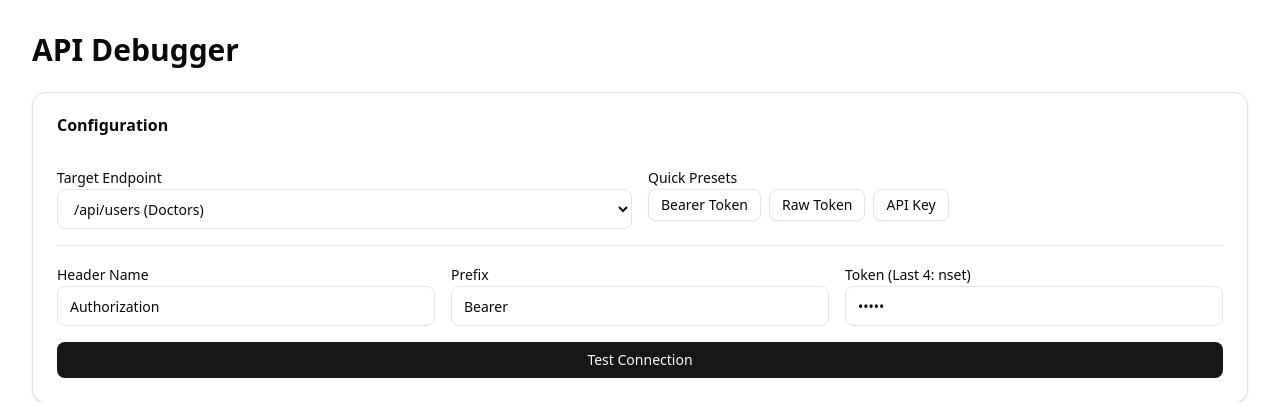
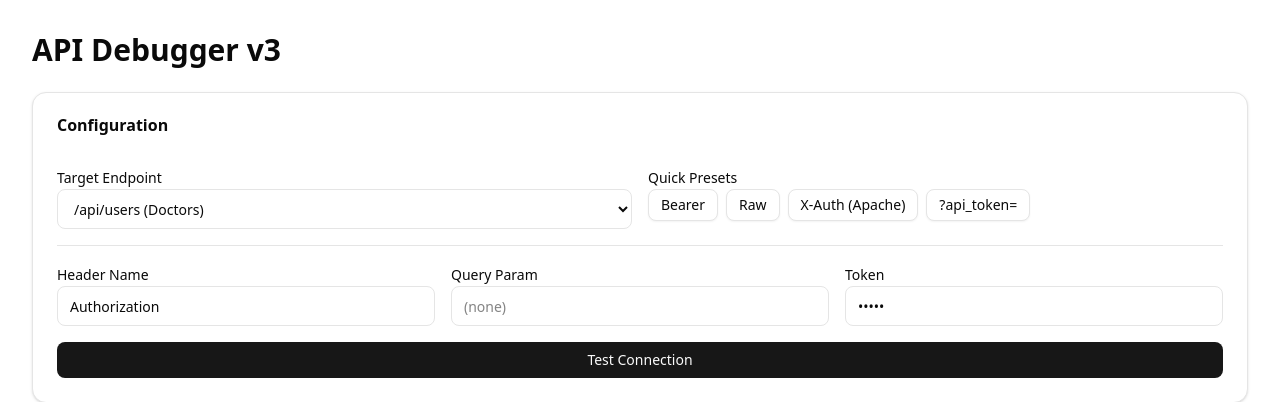
Before and after one commit to tienmed/Reception-Unit-Application-Proposal, a Next.js app: page /test-api in a window 1280 px wide. Shown: the top 402 px of the page. Built offline with nearby package versions, Linux system fonts and the light colour scheme; no server answers.

Commit message:
Add Apache Header Stripping Workarounds to Test Page

```diff
--- a/src/app/test-api/page.tsx
+++ b/src/app/test-api/page.tsx
@@ -20,6 +20,7 @@ export default function TestApiPage() {
     const [token, setToken] = useState('');
     const [headerName, setHeaderName] = useState('Authorization');
     const [tokenPrefix, setTokenPrefix] = useState('Bearer ');
+    const [queryParam, setQueryParam] = useState(''); // New state for Query Param name
 
     useEffect(() => {
         // Load env token on mount
@@ -30,32 +31,51 @@ export default function TestApiPage() {
 
     const addLog = (msg: string) => setLogs(prev => [`${new Date().toLocaleTimeString()}: ${msg}`, ...prev]);
 
-    const applyPreset = (name: string, prefix: string) => {
-        setHeaderName(name);
-        setTokenPrefix(prefix);
-        addLog(`Applied Preset: ${name} with prefix '${prefix}'`);
+    const applyPreset = (type: string) => {
+        setQueryParam(''); // Reset query param by default
+        if (type === 'Bearer') {
+            setHeaderName('Authorization');
+            setTokenPrefix('Bearer ');
+        } else if (type === 'Raw') {
+            setHeaderName('Authorization');
+            setTokenPrefix('');
+        } else if (type === 'Apache') {
+            setHeaderName('X-Authorization'); // Common workaround for Apache stripping Auth header
+            setTokenPrefix('Bearer ');
+        } else if (type === 'Query') {
+            setHeaderName(''); // No header
+            setQueryParam('api_token'); // Common Laravel/PHP query param
+            setTokenPrefix('');
+        }
+        addLog(`Applied Preset: ${type}`);
     };
 
     const fetchData = async () => {
         setLoading(true);
         setError('');
         setLogs([]);
-        addLog(`Starting fetch to ${endpoint}...`);
-        addLog(`Header: ${headerName}`);
-        addLog(`Prefix: '${tokenPrefix}'`);
-        addLog(`Token Length: ${token.length}`);
+
+        let url = endpoint;
+        if (queryParam && token) {
+            url += `${url.includes('?') ? '&' : '?'}${queryParam}=${token}`;
+        }
+
+        addLog(`Fetching ${url}...`);
 
         const headers: Record<string, string> = {
             'Content-Type': 'application/json',
             'Accept': 'application/json',
         };
 
-        if (token) {
+        if (headerName && token) {
             headers[headerName] = `${tokenPrefix}${token}`;
+            addLog(`Header: ${headerName}: ${tokenPrefix}***`);
+        } else if (queryParam) {
+            addLog(`Query Param: ${queryParam}=***`);
         }
 
         try {
-            const res = await fetch(endpoint, { headers });
+            const res = await fetch(url, { headers });
             addLog(`Status: ${res.status} ${res.statusText}`);
 
             const text = await res.text();
@@ -64,7 +84,6 @@ export default function TestApiPage() {
                 addLog(`Response JSON: ${JSON.stringify(data).substring(0, 150)}...`);
 
                 if (data.success || Array.isArray(data)) {
-                    // Try to guess data type for display
                     if (endpoint.includes('users')) setUsers(data.data || data);
                     if (endpoint.includes('clinics')) setClinics(data.data || data);
                 }
@@ -84,7 +103,7 @@ export default function TestApiPage() {
 
     return (
         <div className="p-8 space-y-6 container mx-auto">
-            <h1 className="text-3xl font-bold">API Debugger</h1>
+            <h1 className="text-3xl font-bold">API Debugger v3</h1>
 
             <Card>
                 <CardHeader>
@@ -102,14 +121,16 @@ export default function TestApiPage() {
                                 <option value="/api/users">/api/users (Doctors)</option>
                                 <option value="/api/clinics">/api/clinics</option>
                                 <option value="/api/schedules/daily">/api/schedules/daily</option>
+                                <option value="/api/auth/verify">/api/auth/verify</option>
                             </select>
                         </div>
                         <div className="space-y-2">
                             <label className="text-sm font-medium">Quick Presets</label>
-                            <div className="flex gap-2">
-                                <Button variant="outline" size="sm" onClick={() => applyPreset('Authorization', 'Bearer ')}>Bearer Token</Button>
-                                <Button variant="outline" size="sm" onClick={() => applyPreset('Authorization', '')}>Raw Token</Button>
-                                <Button variant="outline" size="sm" onClick={() => applyPreset('x-api-key', '')}>API Key</Button>
+                            <div className="flex flex-wrap gap-2">
+                                <Button variant="outline" size="sm" onClick={() => applyPreset('Bearer')}>Bearer</Button>
+                                <Button variant="outline" size="sm" onClick={() => applyPreset('Raw')}>Raw</Button>
+                                <Button variant="outline" size="sm" onClick={() => applyPreset('Apache')}>X-Auth (Apache)</Button>
+                                <Button variant="outline" size="sm" onClick={() => applyPreset('Query')}>?api_token=</Button>
                             </div>
                         </div>
                     </div>
@@ -121,19 +142,20 @@ export default function TestApiPage() {
                                 className="flex h-10 w-full rounded-md border border-input bg-background px-3 py-2 text-sm"
                                 value={headerName}
                                 onChange={(e) => setHeaderName(e.target.value)}
-                            />
-                        </div>
-                        <div className="space-y-2">
-                            <label className="text-sm font-medium">Prefix</label>
-                            <input
-                                className="flex h-10 w-full rounded-md border border-input bg-background px-3 py-2 text-sm"
-                                value={tokenPrefix}
-                                onChange={(e) => setTokenPrefix(e.target.value)}
                                 placeholder="(none)"
                             />
                         </div>
                         <div className="space-y-2">
-                            <label className="text-sm font-medium">Token (Last 4: {token.slice(-4)})</label>
+                            <label className="text-sm font-medium">Query Param</label>
+                            <input
+                                className="flex h-10 w-full rounded-md border border-input bg-background px-3 py-2 text-sm"
+                                value={queryParam}
+                                onChange={(e) => setQueryParam(e.target.value)}
+                                placeholder="(none)"
+                            />
+                        </div>
+                        <div className="space-y-2">
+                            <label className="text-sm font-medium">Token</label>
                             <input
                                 className="flex h-10 w-full rounded-md border border-input bg-background px-3 py-2 text-sm"
                                 value={token}
```
